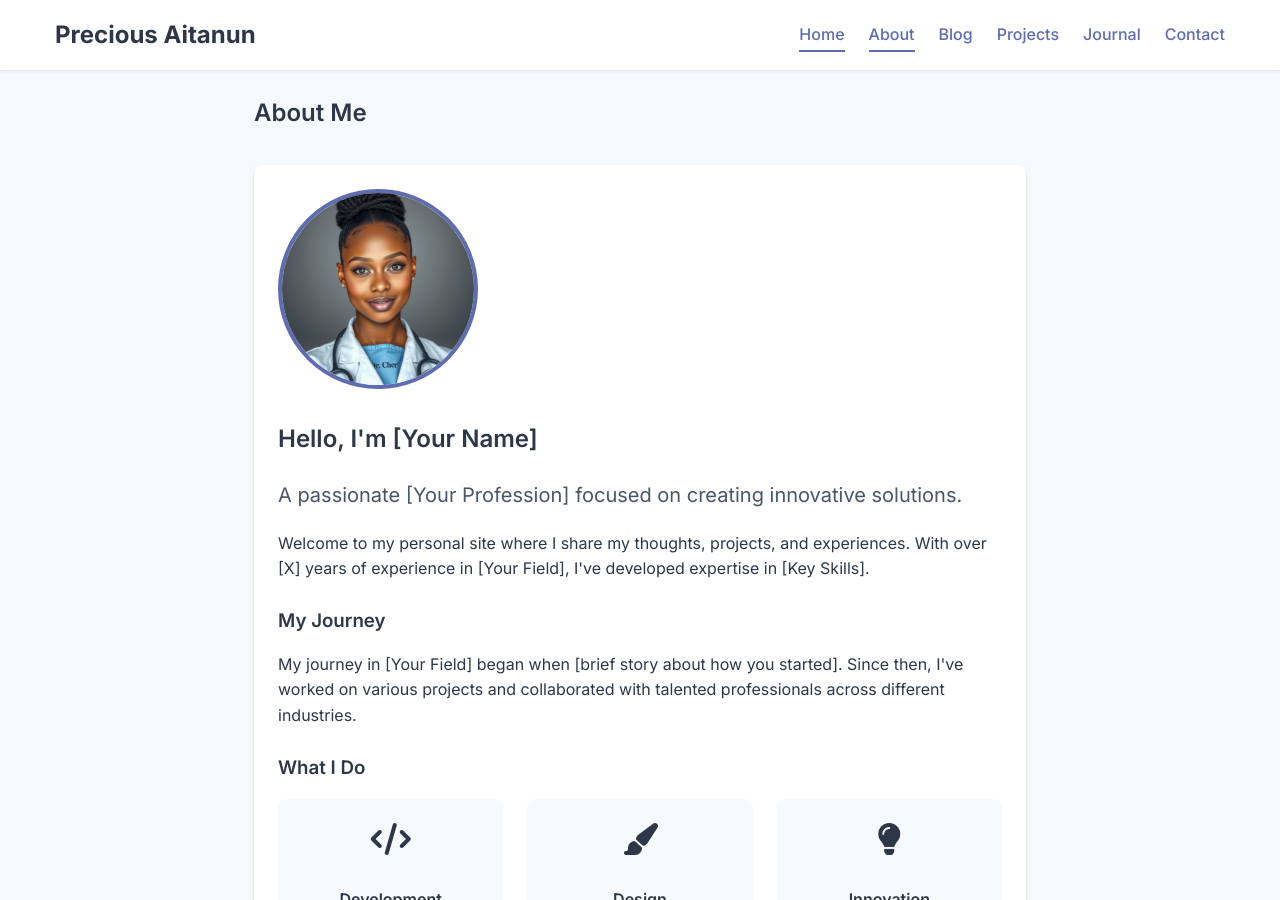
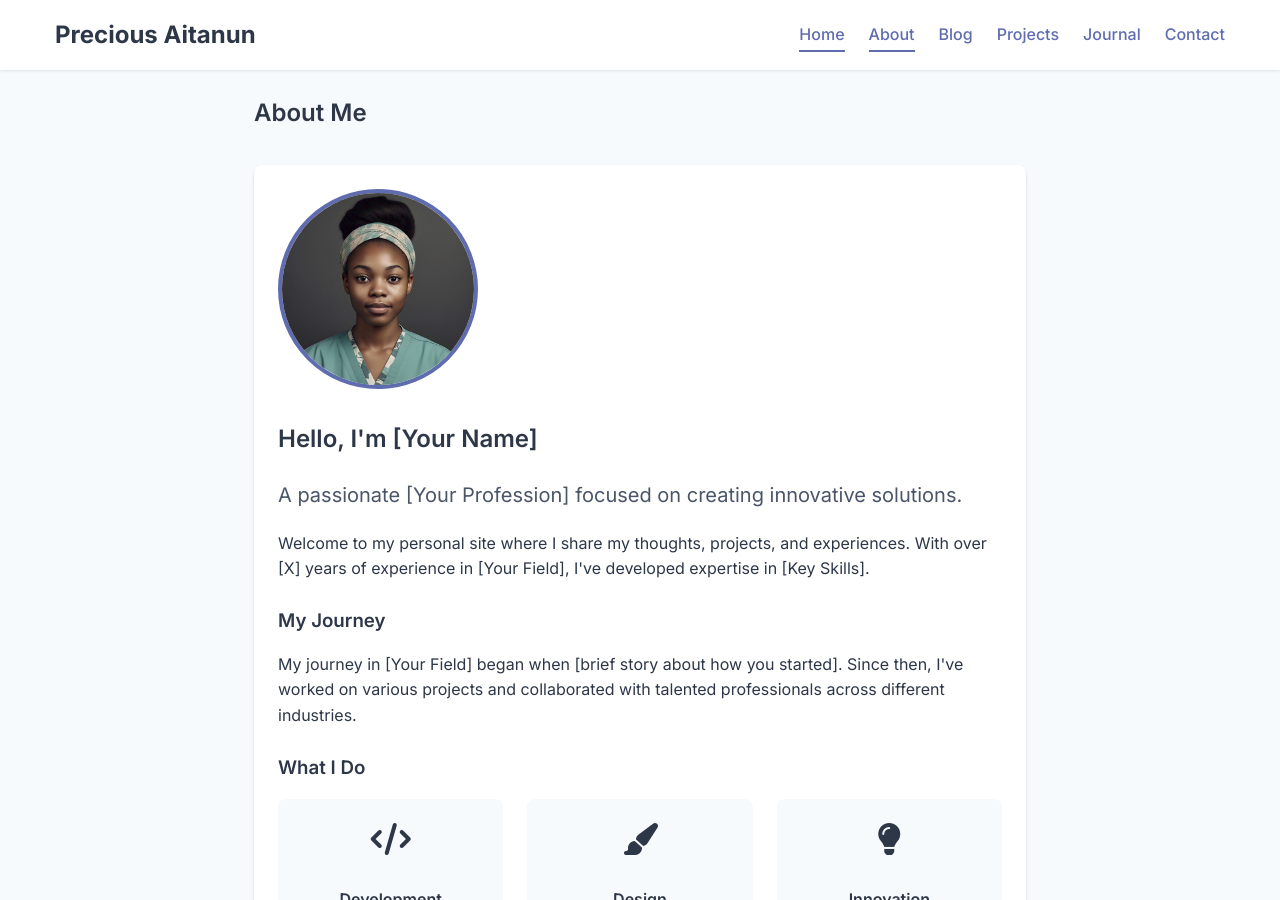
Before and after one commit to Nadira3/Nadira3.github.io, a Jekyll site: the page built from about.markdown, in a window 1280 px wide and 900 px high. Built offline with Jekyll 4.4.1, drawn with Linux system fonts in a browser that asks for light colours; some web fonts are replaced.

Commit message:
changed profile picture

```diff
--- a/_layouts/about.html
+++ b/_layouts/about.html
@@ -10,7 +10,7 @@ layout: default
       <div class="about-content card">
         <div class="card-body">
           <div class="about-image-container text-center mb-4">
-            <img src="{{ '/assets/images/profile.png' | relative_url }}" alt="Profile Picture" class="about-image">
+            <img src="{{ '/assets/images/about-picture.jpeg' | relative_url }}" alt="Profile Picture" class="about-image">
           </div>
 
           <h2>Hello, I'm [Your Name]</h2>
```
